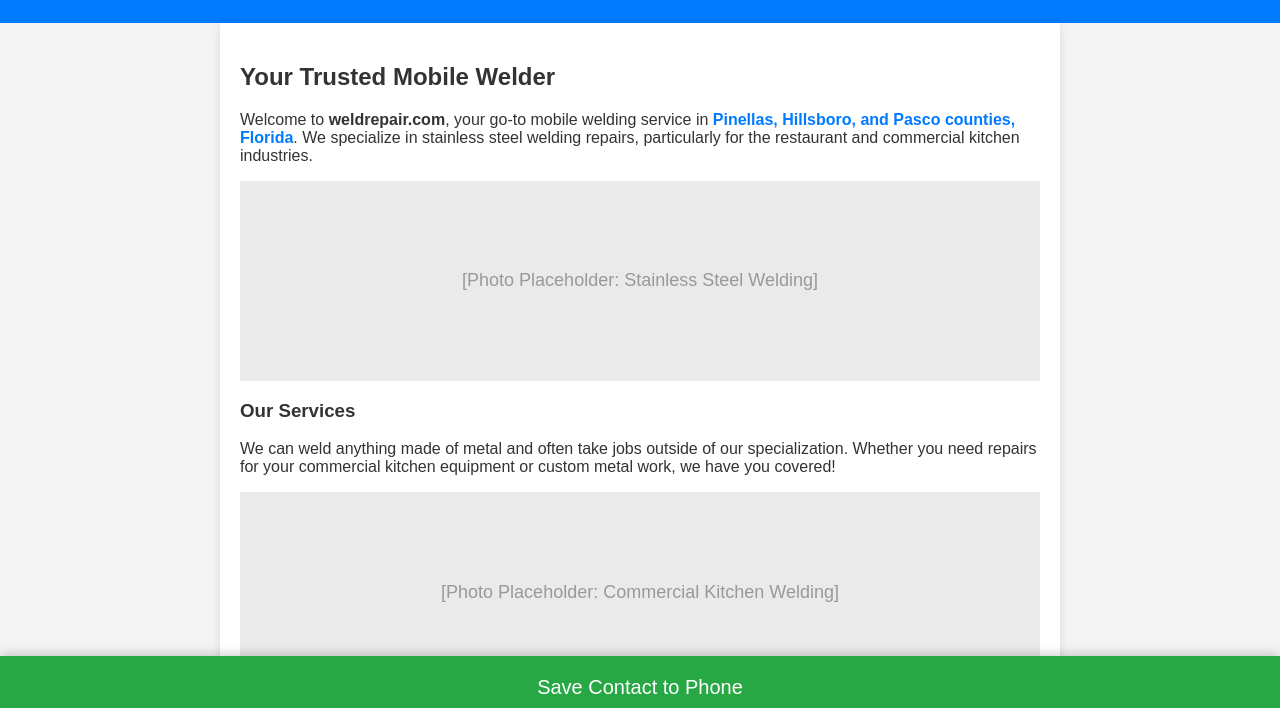
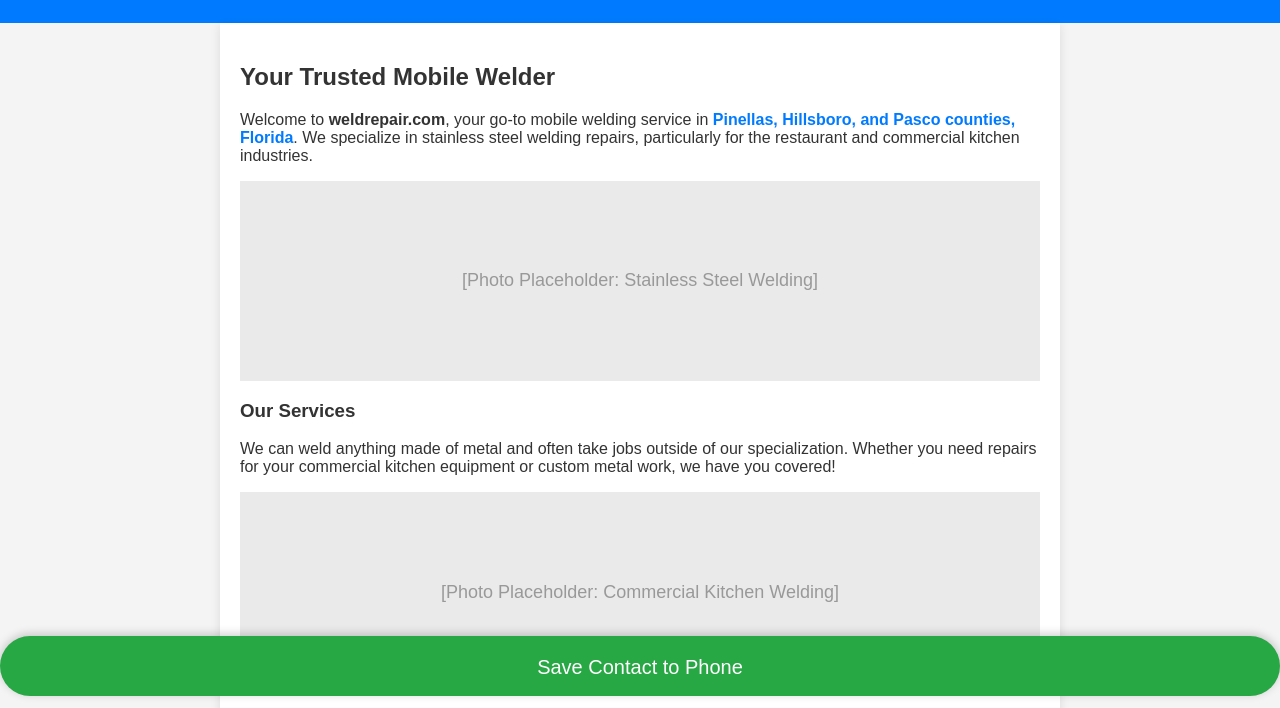
Before and after one commit to Sovereignwelder/Weldrepair, a plain HTML site: page index.html in a window 1280 px wide. Shown: the part 84-792 px from the top of the page. Drawn offline with Linux system fonts and the light colour scheme.

Commit message:
Update index.html

```diff
--- a/index.html
+++ b/index.html
@@ -35,7 +35,7 @@
         }
         .button {
             position: fixed;
-            bottom: 0;
+            bottom: 20px; /* Added space above the button */
             left: 0;
             background-color: #28a745;
             color: white;
@@ -47,6 +47,7 @@
             line-height: 60px;
             box-shadow: 0 -2px 10px rgba(0, 0, 0, 0.2);
             cursor: pointer;
+            border-radius: 30px; /* Rounded corners */
         }
         .photo-placeholder {
             width: 100%;
```
